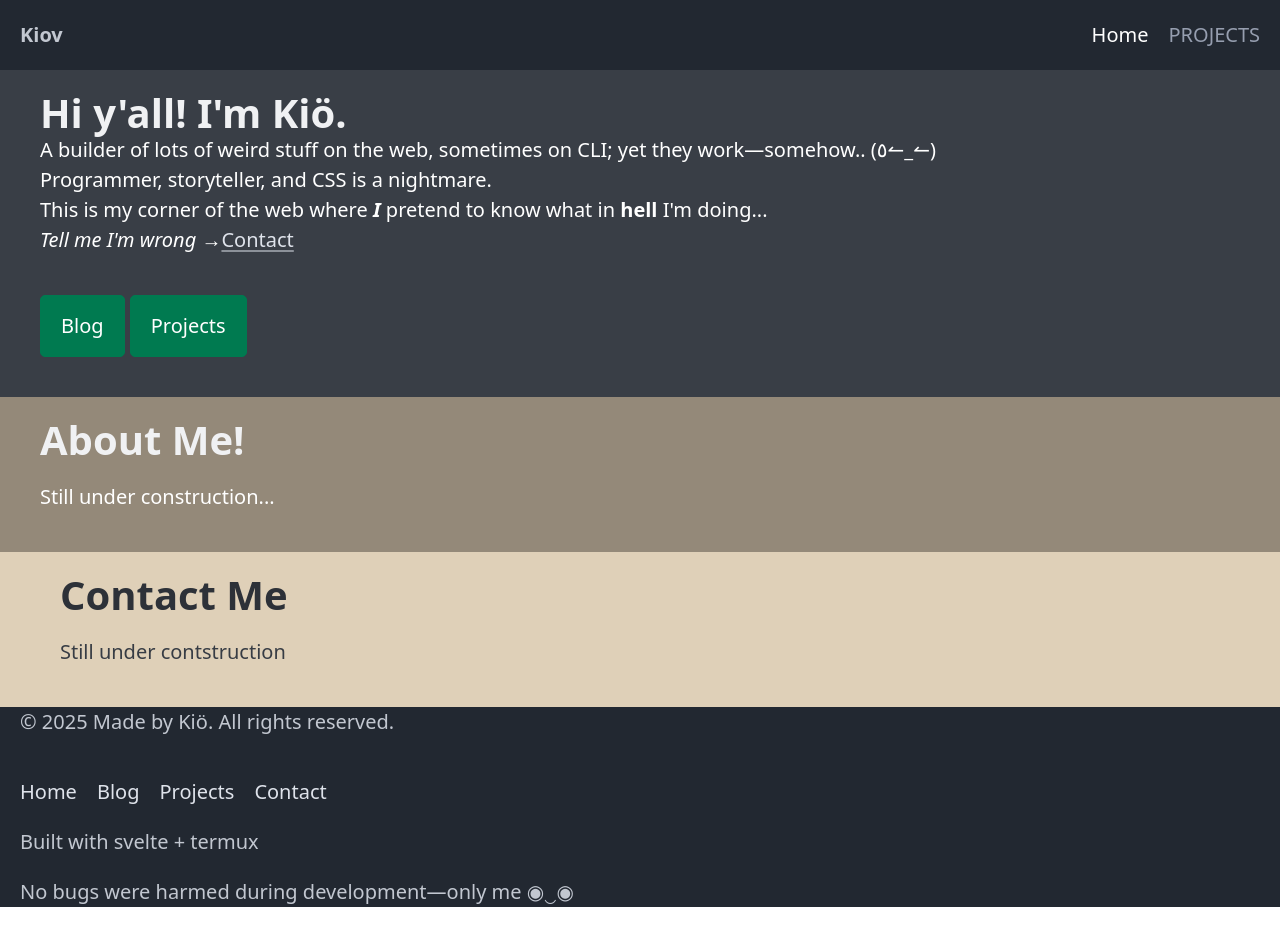
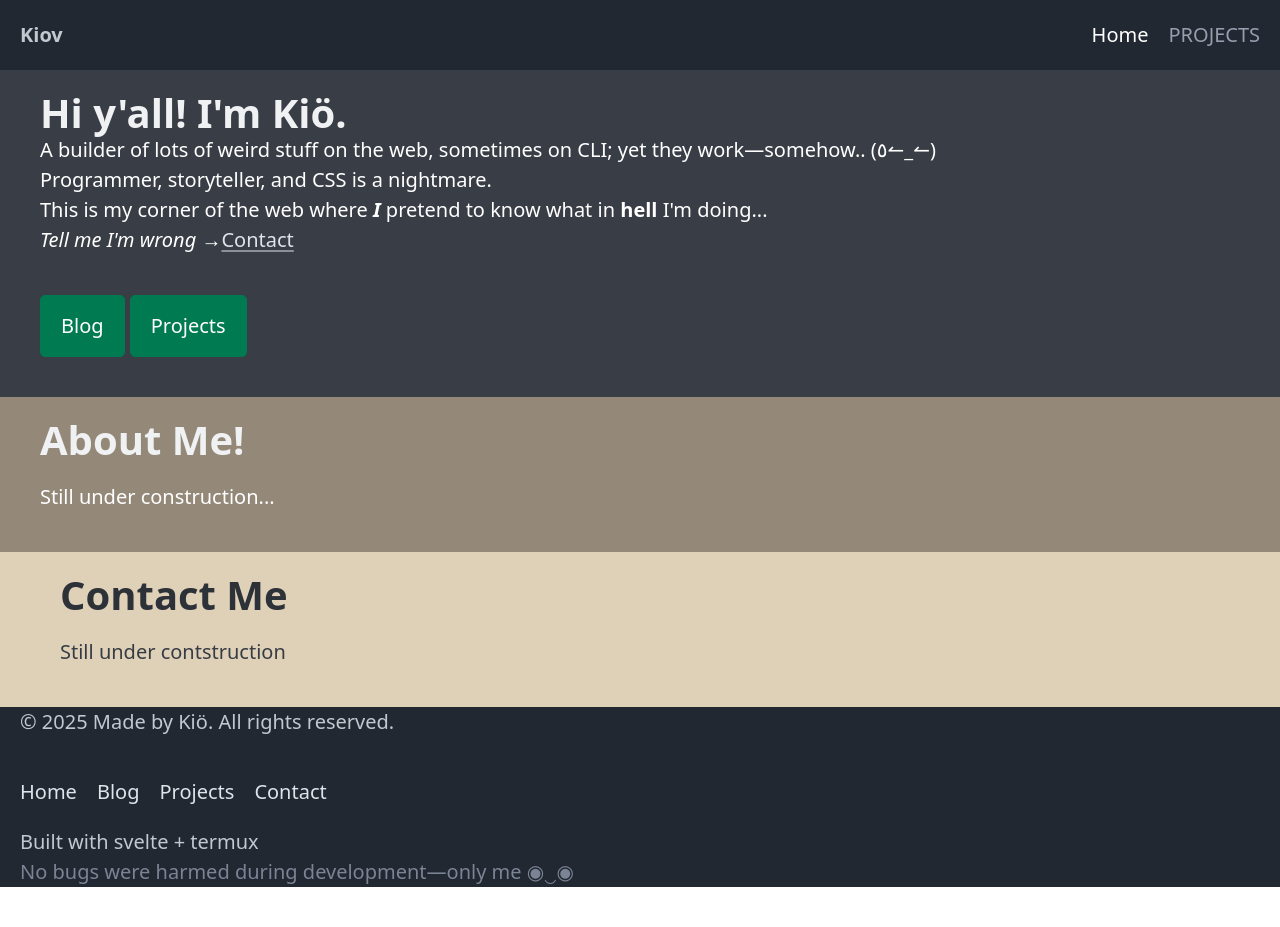
Before and after one commit to Kanester/portfolio, a SvelteKit app: page / in a window 1280 px wide. Built offline with nearby package versions, Linux system fonts and the light colour scheme.

Commit message:
--no-message

```diff
--- a/src/routes/+layout.svelte
+++ b/src/routes/+layout.svelte
@@ -27,6 +27,8 @@
       <li><a href="#contact" class="contrast">Contact</a></li>
     </ul>
   </nav>
-  <p>Built with svelte + termux</p>
-  <p>No bugs were harmed during development—only me &#x25C9;&#x2060;&#x203F;&#x2060;&#x25C9;</p>
+  <hgroup>
+    <p>Built with svelte + termux</p>
+    <p>No bugs were harmed during development—only me &#x25C9;&#x2060;&#x203F;&#x2060;&#x25C9;</p>
+  </hgroup>
 </footer>
```
